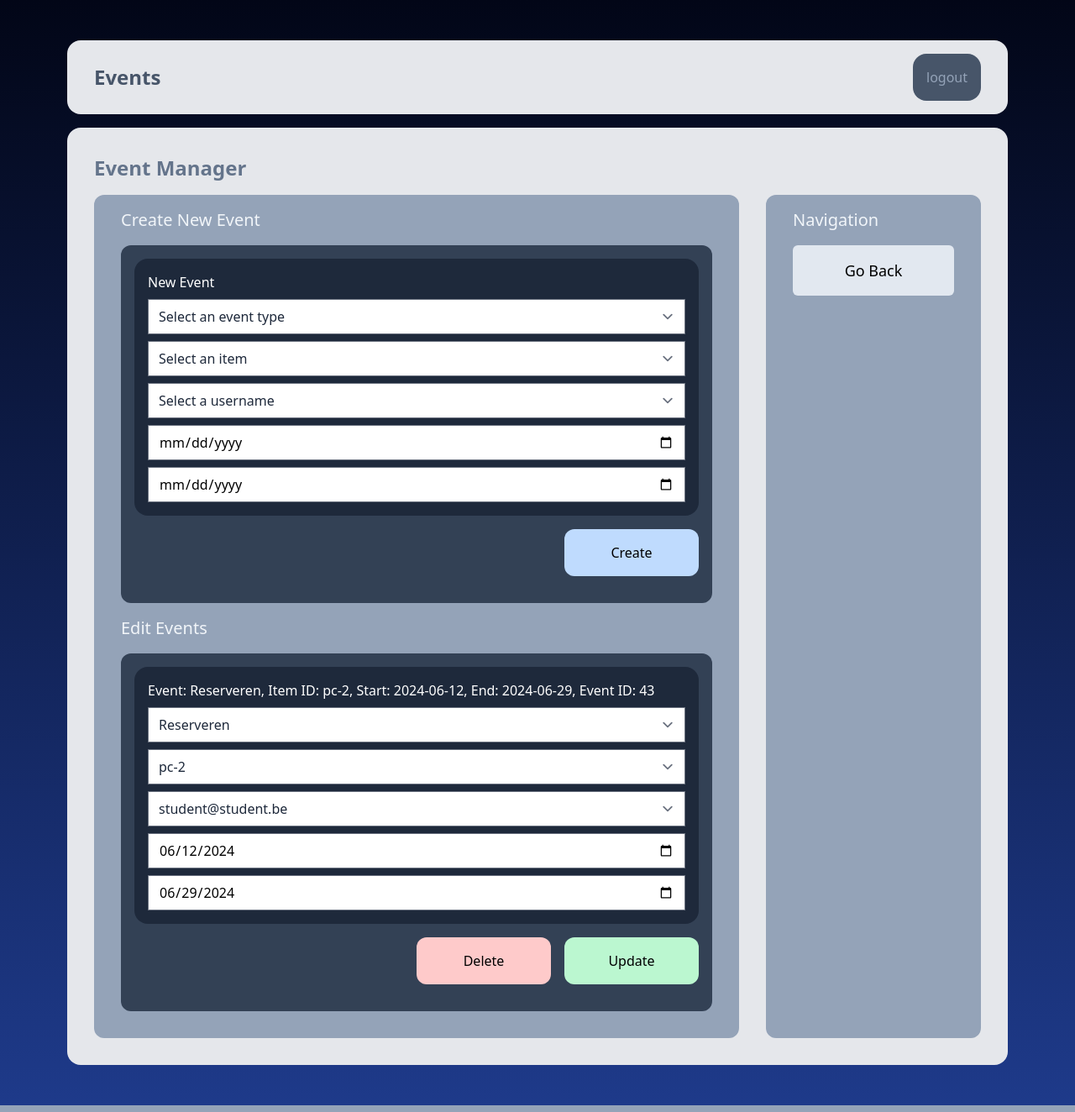
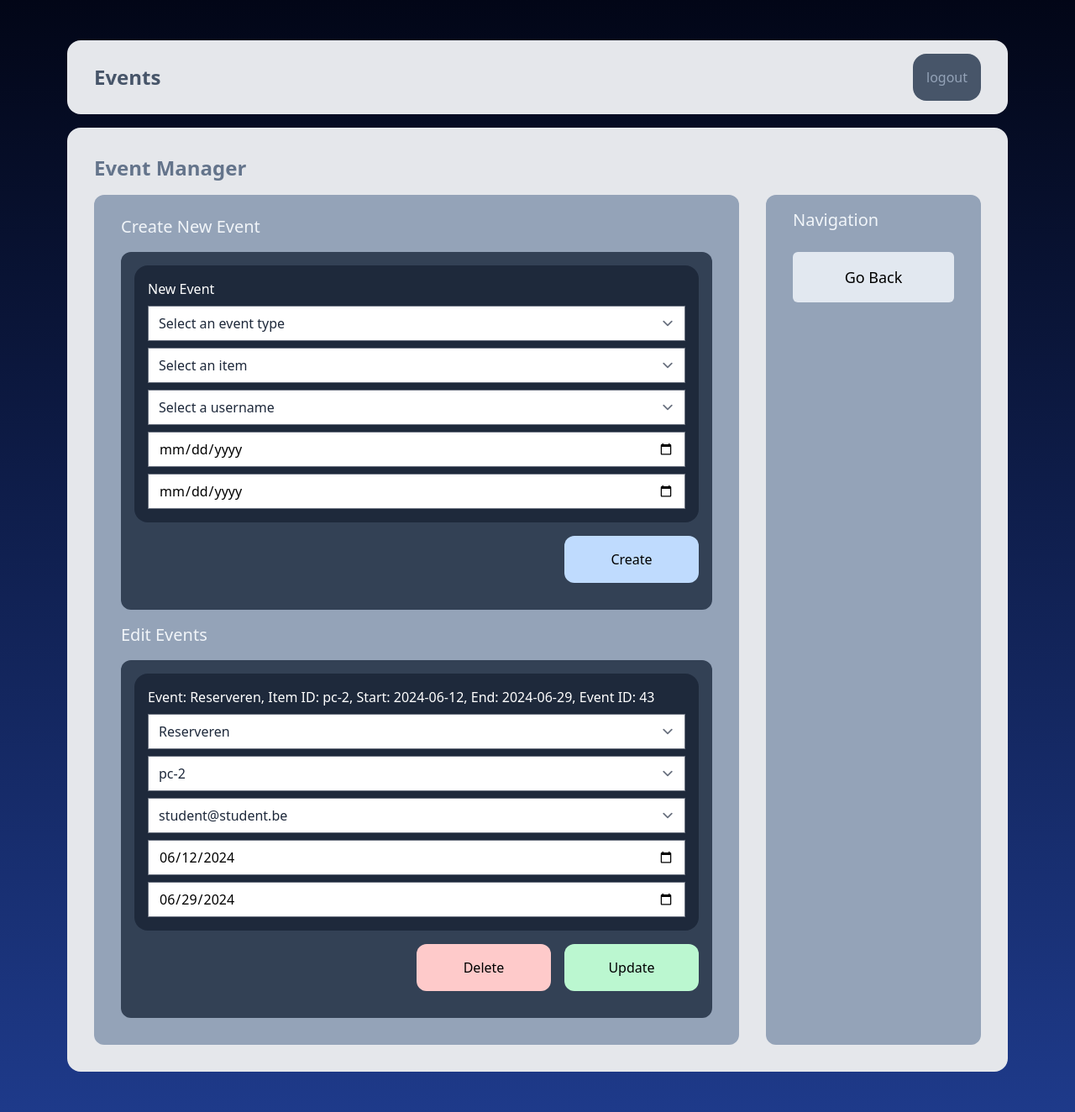
Before and after one commit to Neo-Phoenix/PPKevin, a Django app: page /event-manager in a window 1280 px wide. Shown: the whole page at 84% size. Run offline with Django 4.2, Linux system fonts and the light colour scheme; a user stored in the database is signed in; data comes from the database, SQL or seed files in the repository; style sheets or scripts are compiled from the project's sources; some libraries are stand-ins or nearby versions.

Commit message:
Design aangepast voor consistency met overview

```diff
--- a/UitleensysteemApp/app/templates/app/event-manager.html
+++ b/UitleensysteemApp/app/templates/app/event-manager.html
@@ -11,7 +11,7 @@
         </div>
         <div class="grid gap-4 sm:gap-x-8 bg-gray-200 rounded-2xl p-4 sm:p-8 mb-8 grid-cols-1 sm:grid-cols-[3fr_1fr]  grid-rows-[auto_1fr]">
             <h1 class="sm:col-span-2 font-bold text-2xl text-slate-500">Event Manager</h1>
-            <div class="grid bg-slate-400 rounded-xl gap-4 sm:px-8 sm:pb-8 p-4">
+            <div class="grid bg-slate-400 rounded-xl gap-2 sm:px-8 sm:pb-8 p-4">
                     {% if messages %}
                     <div class="bg-yellow-300 rounded-md p-4 text-slate-600 text-center">
                         {% for message in messages %}
@@ -20,7 +20,9 @@
                     </div>
 
                     {% endif %}
-                    <h2 class="text-xl text-slate-100 font-medium">Create New Event</h2>
+                    <div class="flex place-content-between place-items-center min-h-11">
+                        <h2 class="text-xl text-slate-100 font-medium">Create New Event</h2>
+                    </div>
                     <ul class="grid gap-4">
                         <li class="bg-slate-700 rounded-xl p-4">
                             <form method="post" action="event-manager" id="Create">{% csrf_token %}
@@ -144,8 +146,8 @@
                             <p>No events available</p>
                         {% endif %}
                 </div>
-                <div class="flex bg-slate-400 rounded-xl p-4 sm:px-8 sm:py-4 gap-4 flex-col">
-                    <h2 class="text-xl text-slate-100 font-medium">Navigation</h2>
+                <div class="flex bg-slate-400 rounded-xl p-4 sm:px-8 sm:py-4 gap-2 flex-col">
+                    <h2 class="text-xl text-slate-100 font-medium min-h-11">Navigation</h2>
                     <div class="flex gap-4 flex-col">
                     <a class="grid bg-slate-200 rounded-md place-content-center p-4 text-lg font-medium" href="overview">Go Back</a>
                     </div>
```
Also changed, not shown: UitleensysteemApp/app/templates/app/item-manager.html (+5 -3 lines), UitleensysteemApp/app/templates/app/user-manager.html (+5 -3 lines).
